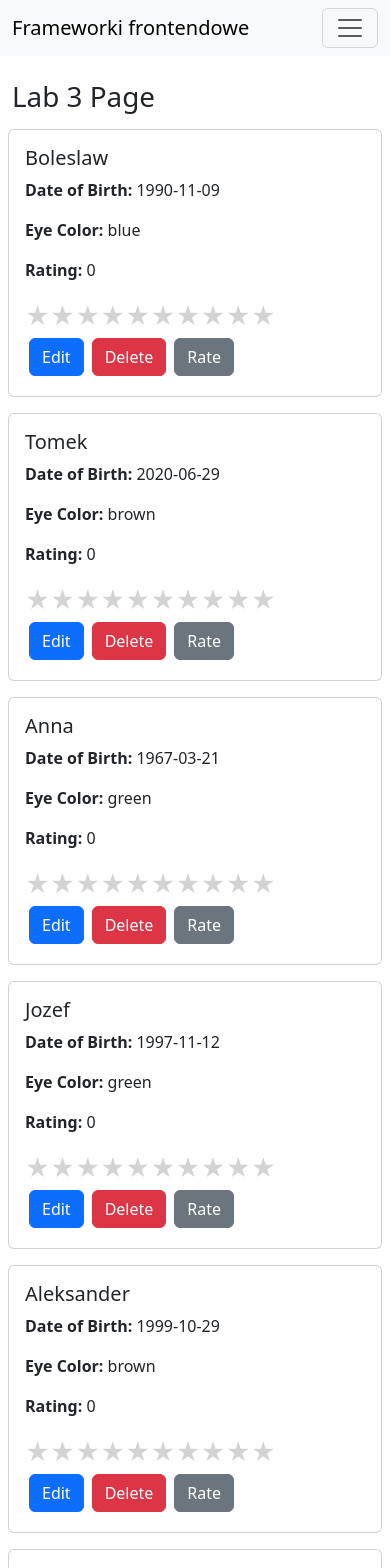
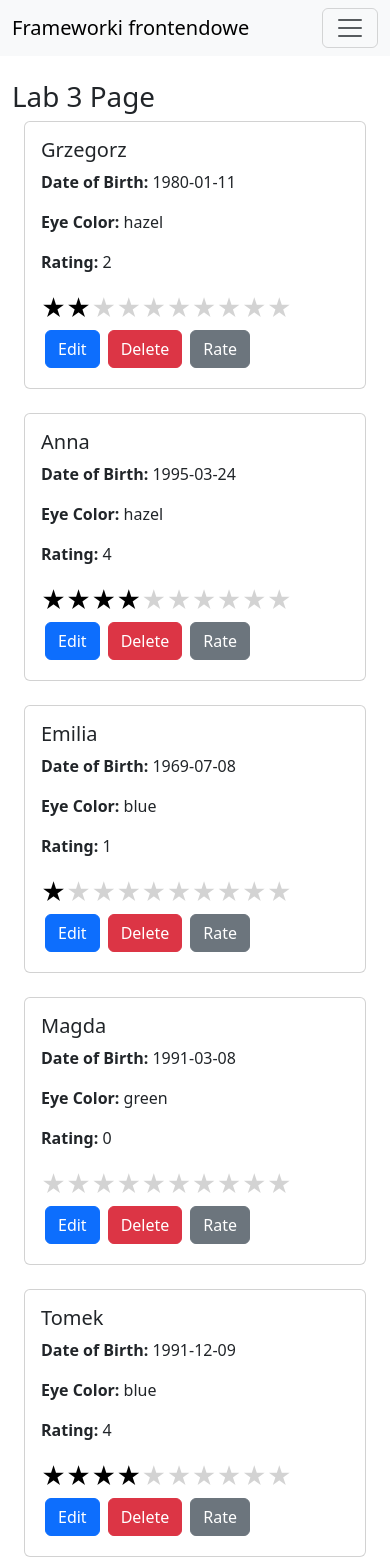
Before and after one commit to Mar265/FrontendLabs24-25, a React (Vite) app: page /lab3 in a window 390 px wide. Shown: the top 1568 px of the page. Built offline with nearby package versions, Linux system fonts and the light colour scheme.

Commit message:
Poprawiony rating bar

```diff
--- a/src/components/FlexContainer.jsx
+++ b/src/components/FlexContainer.jsx
@@ -1,48 +1,27 @@
-// DO ZMIANY JESZCZE
-import React, { useReducer, useEffect } from 'react';
+import PropTypes from 'prop-types';
+import { Container, Row, Col } from 'react-bootstrap';
+import { useReducer } from 'react';
 import AppReducer from '../data/AppReducer';
-import ProfileCard from './ProfileCard';
-import PropTypes from 'prop-types';
 
-function FlexContainer({ data }) {
-    // Wczytaj początkowe dane z localStorage lub użyj `data`
-    const initialData = JSON.parse(localStorage.getItem('items')) || data;
-    const [items, dispatch] = useReducer(AppReducer, initialData);
+function FlexContainer({ element: Element, data }) {
+  const [items, dispatch] = useReducer(AppReducer, data);
 
-    // Zapisuj `items` do localStorage przy każdej zmianie stanu
-    useEffect(() => {
-        localStorage.setItem('items', JSON.stringify(items));
-    }, [items]);
-
-    return (
-        <div className="row">
-            {items.map((item, index) => (
-                <div className="col-12 col-md-6 col-lg-4 p-2" key={index}>
-                    <ProfileCard
-                        name={item.name}
-                        birth={item.birth}
-                        eyes={item.eyes}
-                        initialRating={item.rating || 0}
-                        onEdit={(newName) => dispatch({ type: 'edit', id: item.id, payload: { name: newName } })}
-                        onDelete={() => dispatch({ type: 'delete', id: item.id })}
-                        onRate={() => dispatch({ type: 'rate', id: item.id, rating: (item.rating || 0) + 1 })}
-                    />
-                </div>
-            ))}
-        </div>
-    );
+  return (
+    <Container>
+      <Row>
+        {items.map((item, index) => (
+          <Col key={index} xs={12} sm={6} md={4} lg={3} className="mb-4">
+            <Element {...item} dispatch={dispatch} />
+          </Col>
+        ))}
+      </Row>
+    </Container>
+  );
 }
 
 FlexContainer.propTypes = {
-    data: PropTypes.arrayOf(
-        PropTypes.shape({
-            id: PropTypes.number.isRequired,
-            name: PropTypes.string.isRequired,
-            birth: PropTypes.string.isRequired,
-            eyes: PropTypes.string.isRequired,
-            rating: PropTypes.number,
-        })
-    ).isRequired,
+  element: PropTypes.elementType.isRequired,
+  data: PropTypes.arrayOf(PropTypes.object).isRequired,
 };
 
 export default FlexContainer;
--- a/src/components/ProfileCard.jsx
+++ b/src/components/ProfileCard.jsx
@@ -1,33 +1,39 @@
-import React, { useState } from 'react';
 import Card from 'react-bootstrap/Card';
 import Button from 'react-bootstrap/Button';
 import PropTypes from 'prop-types';
 import RatingBar from './RatingBar';
 
-function ProfileCard({ name, birth, eyes, initialRating, onEdit, onDelete, onRate }) {
-  const [isEditing, setIsEditing] = useState(false); // Stan dla trybu edycji
-  const [newName, setNewName] = useState(name);      // Stan dla edytowanego imienia
+function ProfileCard({ id, name, birth, eyes, rating, dispatch }) {
+  const handleRateClick = () => {
+    dispatch({
+      type: 'rate',
+      id,
+      rating: rating === 10 ? 0 : rating + 1,
+    });
+  };
 
-  const handleSave = () => {
-    onEdit(newName);     // Wywołanie onEdit z nową nazwą
-    setIsEditing(false); // Wyjście z trybu edycji
+  const handleDeleteClick = () => {
+    dispatch({
+      type: 'delete',
+      id,
+    });
+  };
+
+  const handleEditClick = () => {
+    const newName = prompt('Enter new name:', name);
+    if (newName !== null) {
+      dispatch({
+        type: 'edit',
+        id,
+        payload: { name: newName },
+      });
+    }
   };
 
   return (
     <Card className="h-100">
       <Card.Body className="d-flex flex-column">
-        <Card.Title>
-          {isEditing ? (
-            <input
-              type="text"
-              value={newName}
-              onChange={(e) => setNewName(e.target.value)}
-              className="form-control"
-            />
-          ) : (
-            name
-          )}
-        </Card.Title>
+        <Card.Title>{name}</Card.Title>
         <Card.Text>
           <strong>Date of Birth:</strong> {birth}
         </Card.Text>
@@ -35,26 +41,20 @@ function ProfileCard({ name, birth, eyes, initialRating, onEdit, onDelete, onRat
           <strong>Eye Color:</strong> {eyes}
         </Card.Text>
         <Card.Text>
-          <strong>Rating:</strong> {initialRating}
+          <strong>Rating:</strong> {rating}
         </Card.Text>
 
         {/* Rating Bar */}
-        <RatingBar rate={initialRating} />
+        <RatingBar rate={rating} />
 
         <div className="mt-auto">
-          {isEditing ? (
-            <Button onClick={handleSave} variant="success" className="m-1">
-              Save
-            </Button>
-          ) : (
-            <Button onClick={() => setIsEditing(true)} variant="primary" className="m-1">
-              Edit
-            </Button>
-          )}
-          <Button onClick={onDelete} variant="danger" className="m-1">
+          <Button onClick={handleEditClick} variant="primary" className="m-1">
+            Edit
+          </Button>
+          <Button onClick={handleDeleteClick} variant="danger" className="m-1">
             Delete
           </Button>
-          <Button onClick={onRate} variant="secondary" className="m-1">
+          <Button onClick={handleRateClick} variant="secondary" className="m-1">
             Rate
           </Button>
         </div>
@@ -64,13 +64,12 @@ function ProfileCard({ name, birth, eyes, initialRating, onEdit, onDelete, onRat
 }
 
 ProfileCard.propTypes = {
+  id: PropTypes.number.isRequired,
   name: PropTypes.string.isRequired,
   birth: PropTypes.string.isRequired,
   eyes: PropTypes.string.isRequired,
-  initialRating: PropTypes.number.isRequired,
-  onEdit: PropTypes.func.isRequired,
-  onDelete: PropTypes.func.isRequired,
-  onRate: PropTypes.func.isRequired,
+  rating: PropTypes.number.isRequired,
+  dispatch: PropTypes.func.isRequired,
 };
 
 export default ProfileCard;
--- a/src/data/AppReducer.js
+++ b/src/data/AppReducer.js
@@ -1,39 +1,19 @@
 export default function AppReducer(state, action) {
     switch (action.type) {
-        case "edit": {
-            console.log("Edit");
-            const itemIndex = state.findIndex(i => i.id === action.id);
-            if (itemIndex !== -1) {
-                const newState = [...state];
-                newState[itemIndex] = {
-                    ...newState[itemIndex],
-                    ...action.payload,
-                };
-                return newState;
-            }
-            return state;
-        }
-
-        case "rate": {
-            console.log("Rate");
-            const itemIndex = state.findIndex(i => i.id === action.id);
-            if (itemIndex !== -1) {
-                const newState = [...state];
-                newState[itemIndex] = {
-                    ...newState[itemIndex],
-                    rating: Math.min(10, action.rating), // Zabezpieczenie przed przekroczeniem 10
-                };
-                return newState;
-            }
-            return state;
-        }
-
-        case "delete": {
-            console.log("Delete");
-            return state.filter(i => i.id !== action.id);
-        }
-
-        default:
-            return state;
+      case 'edit':
+        return state.map(item =>
+          item.id === action.id ? { ...item, ...action.payload } : item
+        );
+      case 'rate': {
+        return state.map(item =>
+          item.id === action.id
+            ? { ...item, rating: item.rating === 10 ? 0 : item.rating + 1 }
+            : item
+        );
+      }
+      case 'delete':
+        return state.filter(item => item.id !== action.id);
+      default:
+        return state;
     }
-}
+  }
--- a/src/data/module-data.js
+++ b/src/data/module-data.js
@@ -1,12 +1,12 @@
 export const data = [
-  {"id":1,"name":"Boleslaw","birth":"1990-11-09","eyes":"blue"},
-  {"id":2,"name":"Tomek","birth":"2020-06-29","eyes":"brown"},
-  {"id":3,"name":"Anna","birth":"1967-03-21","eyes":"green"},
-  {"id":4,"name":"Jozef","birth":"1997-11-12","eyes":"green"},
-  {"id":5,"name":"Aleksander","birth":"1999-10-29","eyes":"brown"},
-  {"id":6,"name":"Magda","birth":"2020-10-13","eyes":"brown"},
-  {"id":7,"name":"Emilia","birth":"1969-11-25","eyes":"gray"},
-  {"id":8,"name":"Magda","birth":"1971-04-21","eyes":"hazel"},
-  {"id":9,"name":"Anna","birth":"1976-05-26","eyes":"blue"},
-  {"id":10,"name":"Grzegorz","birth":"1983-06-21","eyes":"hazel"},
+  {"id":1,"name":"Grzegorz","birth":"1980-01-11","eyes":"hazel","rating":2},
+  {"id":2,"name":"Anna","birth":"1995-03-24","eyes":"hazel","rating":4},
+  {"id":3,"name":"Emilia","birth":"1969-07-08","eyes":"blue","rating":1},
+  {"id":4,"name":"Magda","birth":"1991-03-08","eyes":"green","rating":0},
+  {"id":5,"name":"Tomek","birth":"1991-12-09","eyes":"blue","rating":4},
+  {"id":6,"name":"Aleksander","birth":"1995-11-06","eyes":"green","rating":5},
+  {"id":7,"name":"Krystyna","birth":"2019-12-27","eyes":"hazel","rating":1},
+  {"id":8,"name":"Jozef","birth":"1962-01-29","eyes":"brown","rating":4},
+  {"id":9,"name":"Magda","birth":"1989-02-22","eyes":"hazel","rating":6},
+  {"id":10,"name":"Tomek","birth":"1995-12-15","eyes":"blue","rating":3},
 ];
```
Also changed, not shown: src/data/generate-data.cjs (+16 -7 lines).
